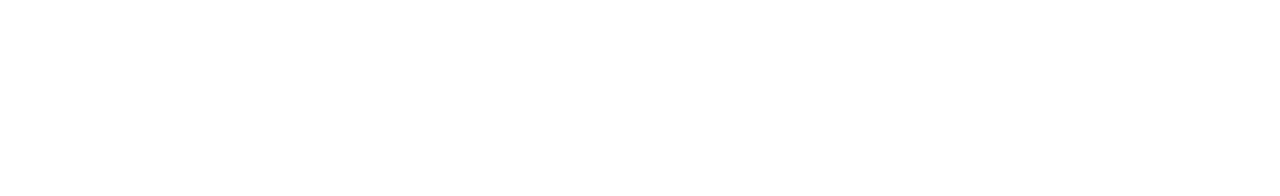
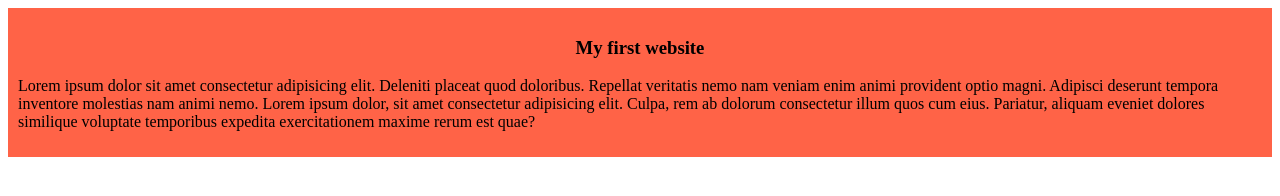
Before and after one commit to mrmoinbd/practice-repo, a plain HTML site: page index.html in a window 1280 px wide. Drawn offline with Linux system fonts and the light colour scheme.

Commit message:
added my fist paragraph

```diff
--- a/index.html
+++ b/index.html
@@ -4,8 +4,12 @@
     <meta charset="UTF-8">
     <meta name="viewport" content="width=device-width, initial-scale=1.0">
     <title>practice repo</title>
+    <link rel="stylesheet" href="styles/style.css">
 </head>
 <body>
-
+    <div>
+        <h3>My first website</h3>
+        <p>Lorem ipsum dolor sit amet consectetur adipisicing elit. Deleniti placeat quod doloribus. Repellat veritatis nemo nam veniam enim animi provident optio magni. Adipisci deserunt tempora inventore molestias nam animi nemo. Lorem ipsum dolor, sit amet consectetur adipisicing elit. Culpa, rem ab dolorum consectetur illum quos cum eius. Pariatur, aliquam eveniet dolores similique voluptate temporibus expedita exercitationem maxime rerum est quae?</p>
+    </div>
 </body>
 </html>
--- /dev/null
+++ b/styles/style.css
@@ -0,0 +1,7 @@
+div{
+    background-color: tomato;
+    padding: 10px;
+}
+h3{
+    text-align: center;
+}
```
